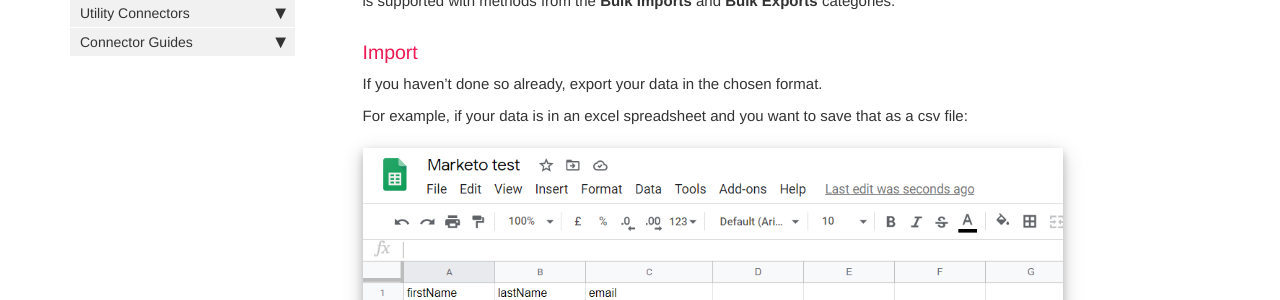
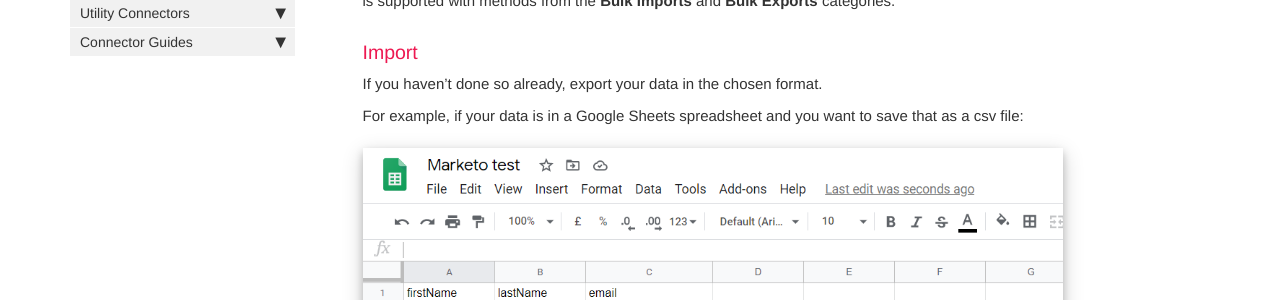
Before and after one commit to sneakysneak/docs, a Jekyll site: the page built from pages/connector-authentication/marketo_import_export.md, in a window 1280 px wide and 900 px high. Shown: the part 362-662 px from the top of the window. Built offline with Jekyll 4.4.1, drawn with Linux system fonts in a browser that asks for light colours; nearby versions of some CDN libraries; comment, search, counter and statistics services are not loaded.

Commit message:
changed excel to google sheets

```diff
--- a/pages/connector-authentication/marketo_import_export.md
+++ b/pages/connector-authentication/marketo_import_export.md
@@ -13,7 +13,7 @@ The ability to import and export csv (comma separated values), tsv (tab separate
 
 If you haven't done so already, export your data in the chosen format.
 
-For example, if your data is in an excel spreadsheet and you want to save that as a csv file:
+For example, if your data is in a Google Sheets spreadsheet and you want to save that as a csv file:
 
 ![marketo spreadsheet](./images/marketo_import_1.png)
 
```
